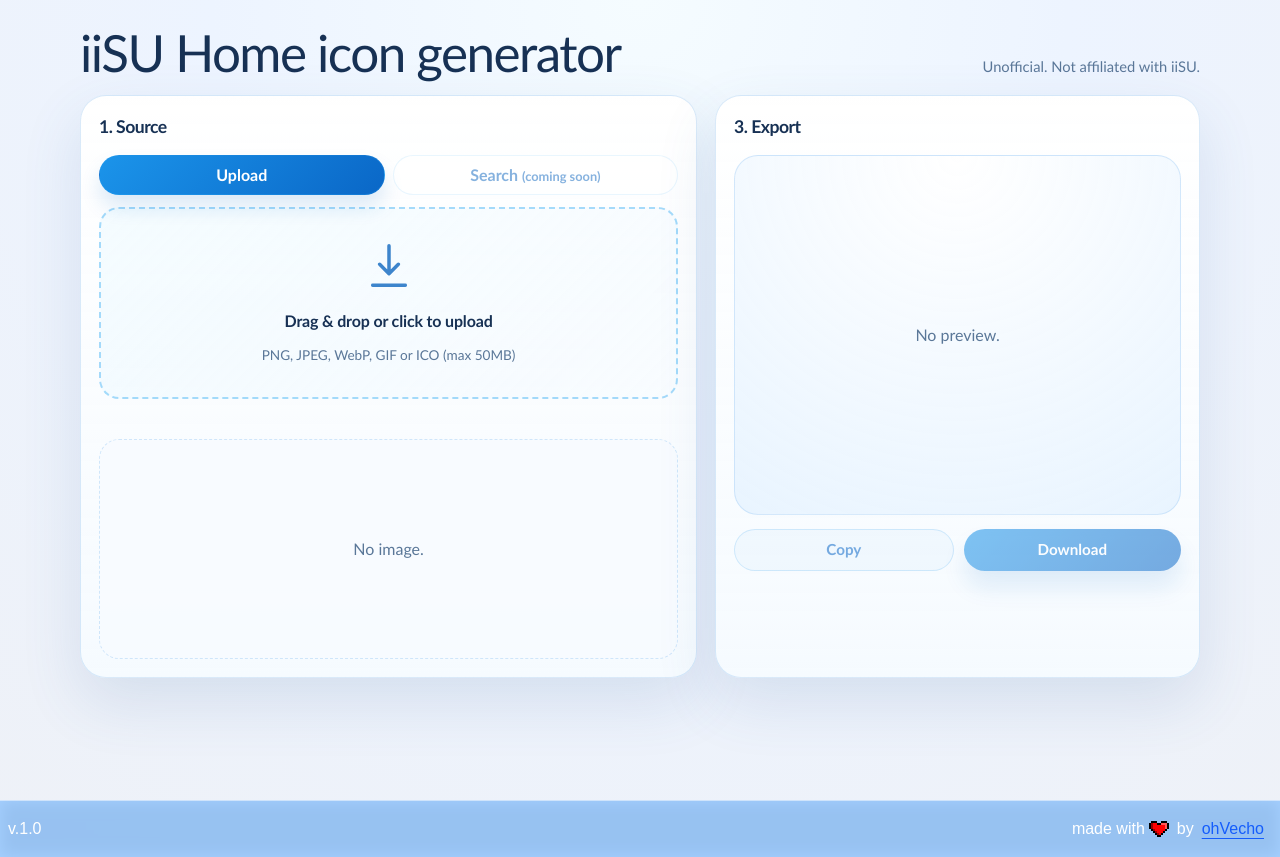
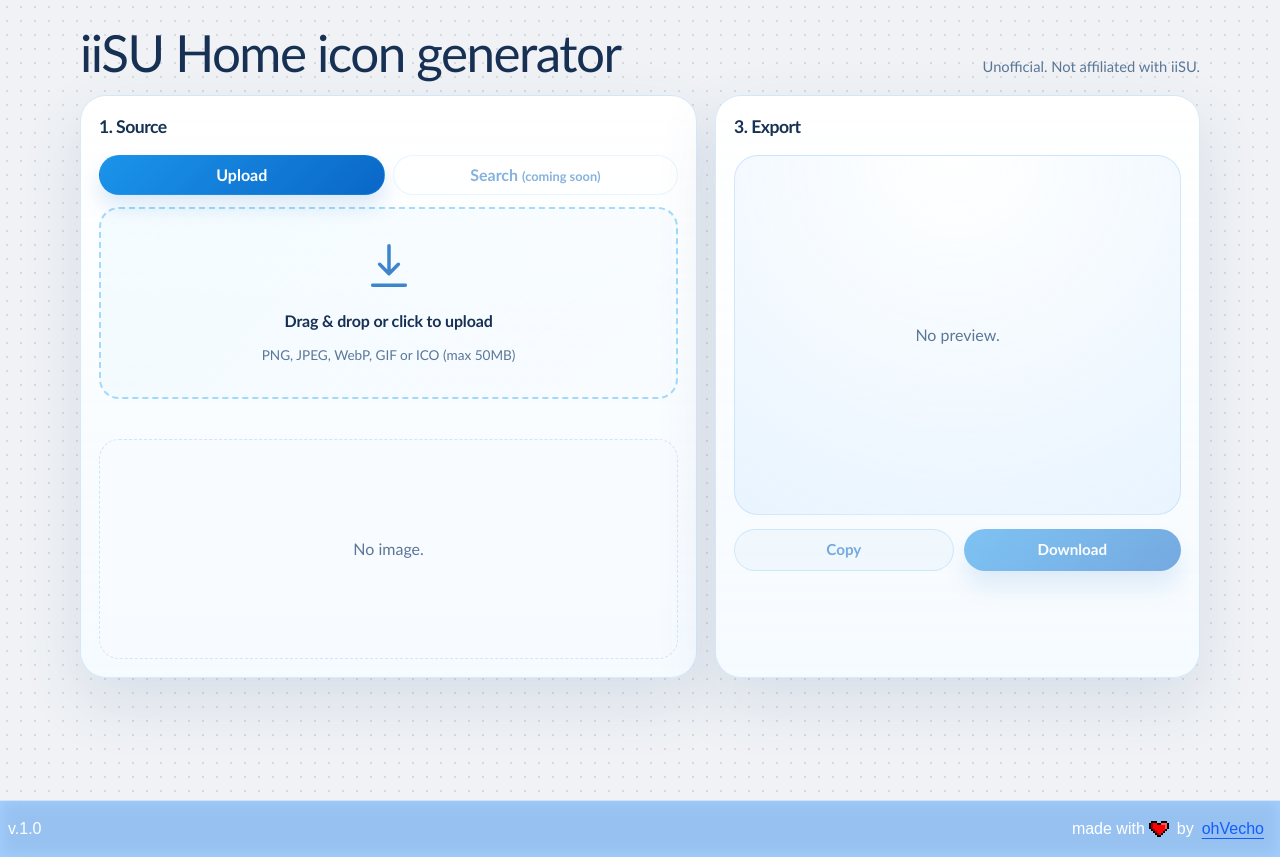
Before and after one commit to StefanoVe/iisu-home-icons, an Angular app: page / in a window 1280 px wide. Built offline with nearby package versions, Linux system fonts and the light colour scheme; a web font is replaced by a local one.

Commit message:
feat: Update page background styles for improved aesthetics

```diff
--- a/src/app/app.css
+++ b/src/app/app.css
@@ -1,5 +1,7 @@
 :host {
-  --page-background: radial-gradient(circle at top, #f5fcff 0%, #edf4ff 40%, #eef1f7 100%);
+  --page-background:
+    radial-gradient(circle, rgb(216, 217, 220) 1px, transparent 1px), rgb(240, 242, 245);
+  --page-background-size: 14px 14px, auto;
   --panel-background: rgba(255, 255, 255, 0.88);
   --panel-border: rgba(139, 189, 236, 0.32);
   --text-strong: #173154;
@@ -10,6 +12,7 @@
   display: block;
   min-height: 100dvh;
   background: var(--page-background);
+  background-size: var(--page-background-size);
   font-family: 'Avenir Next', 'Trebuchet MS', 'Segoe UI', sans-serif;
 }
 
```
